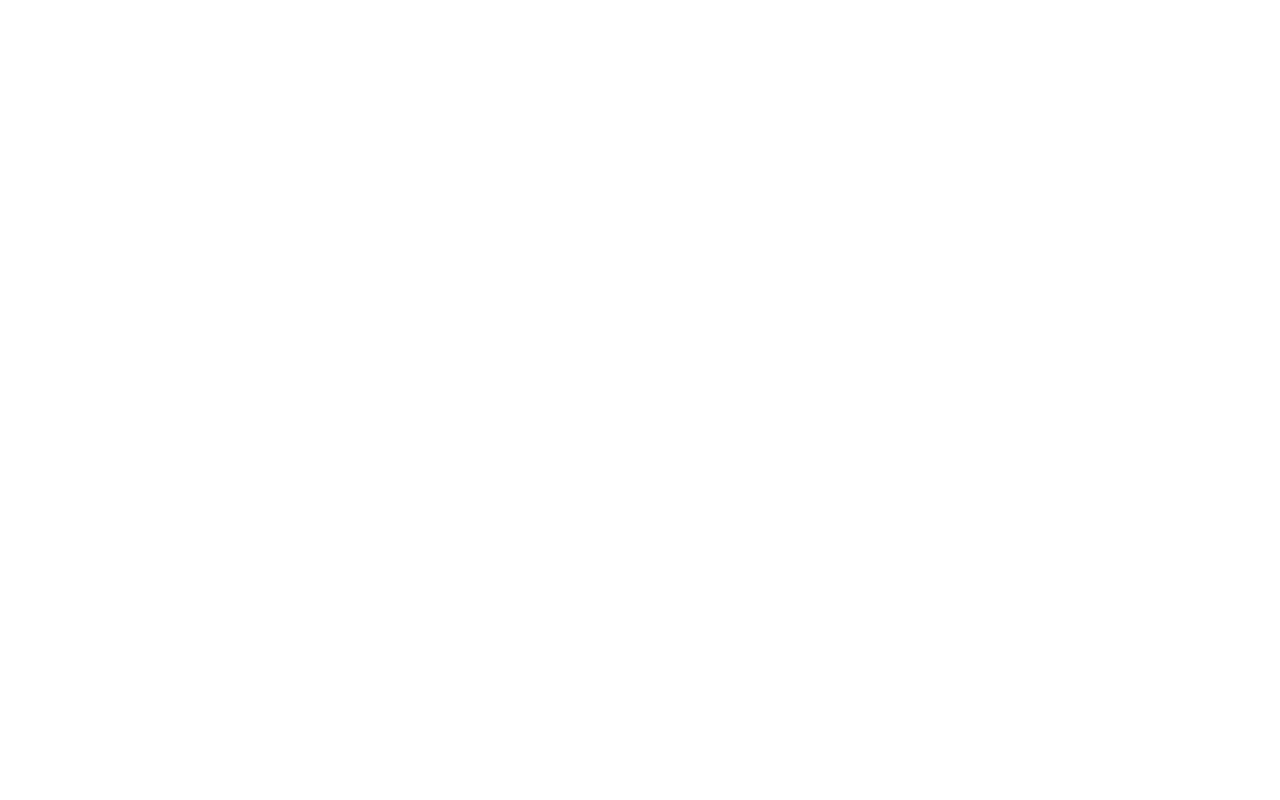
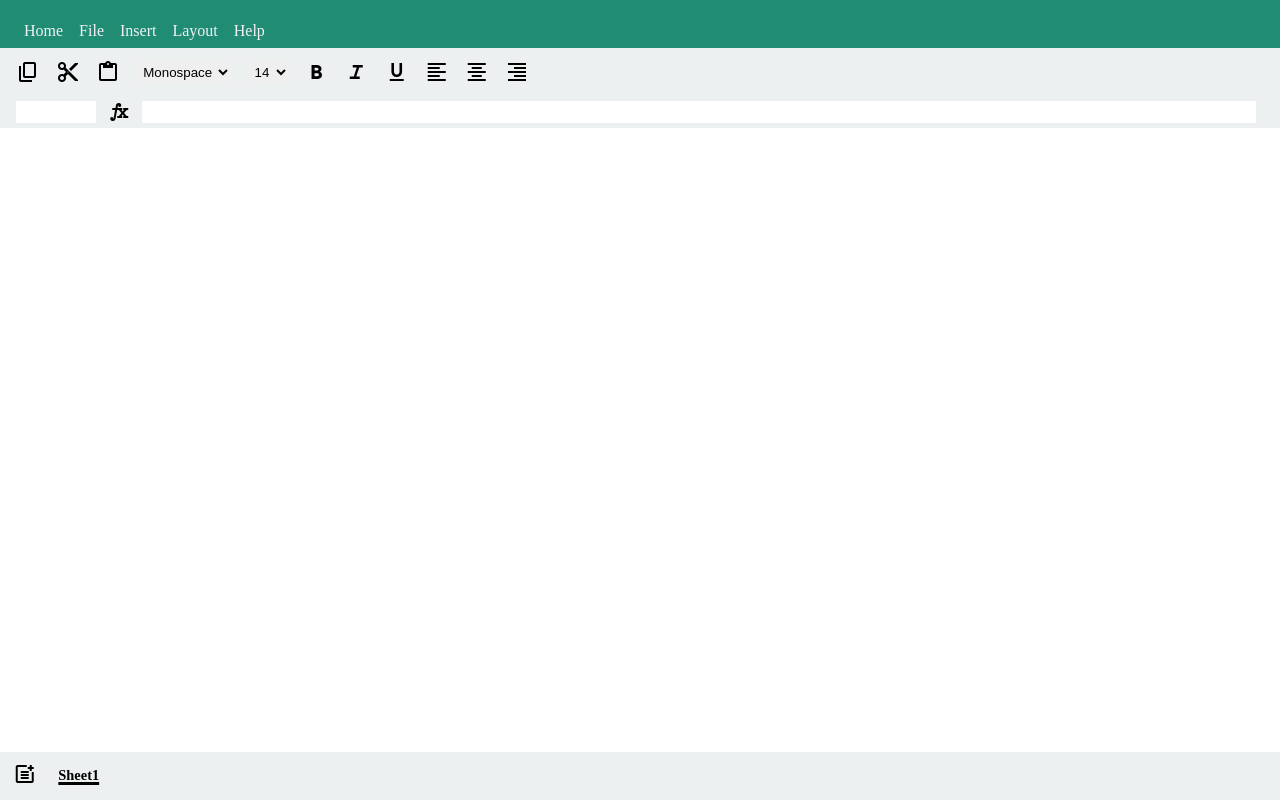
Before and after one commit to twi05/Bharat-Sheet, a plain HTML site: page index.html in a window 1280 px wide. Drawn offline with nearby package versions, Linux system fonts and the light colour scheme.

Commit message:
style: basic styling add

```diff
--- a/index.html
+++ b/index.html
@@ -1,13 +1,71 @@
 <!DOCTYPE html>
 <html lang="en">
-<head>
-    <meta charset="UTF-8">
-    <meta name="viewport" content="width=device-width, initial-scale=1.0">
+  <head>
+    <meta charset="UTF-8" />
+    <meta name="viewport" content="width=device-width, initial-scale=1.0" />
     <title>Google Sheet</title>
-    <link rel="stylesheet" href="style.css">
-</head>
-<body>
+    <link rel="stylesheet" href="style.css" />
+    <link
+      rel="stylesheet"
+      href="https://fonts.googleapis.com/css2?family=Material+Symbols+Outlined:opsz,wght,FILL,GRAD@24,400,0,0"
+    />
+  </head>
+  <body>
+    <div class="page-actions-cont">
+      <div class="page-action">Home</div>
+      <div class="page-action">File</div>
+      <div class="page-action">Insert</div>
+      <div class="page-action">Layout</div>
+      <div class="page-action">Help</div>
+    </div>
+    <div class="cellprop-actions-cont">
+      <span class="material-symbols-outlined"> content_copy </span>
+      <span class="material-symbols-outlined"> cut </span>
+      <span class="material-symbols-outlined"> content_paste </span>
 
-</body>
-    <script src="script.js"></script>
+      <select class="font-family-prop">
+        <option value="monospace">Monospace</option>
+        <option value="cursive">Cursive</option>
+        <option value="sans-serif">Sans-serif</option>
+        <option value="fantasy">Fantasy</option>
+      </select>
+
+      <select class="font-size-prop">
+        <option value="14">14</option>
+        <option value="16">16</option>
+        <option value="18">18</option>
+        <option value="20">20</option>
+      </select>
+
+      <span class="material-symbols-outlined"> format_bold </span>
+      <span class="material-symbols-outlined"> format_italic </span>
+      <span class="material-symbols-outlined"> format_underlined </span>
+      <span class="material-symbols-outlined"> format_align_left </span>
+      <span class="material-symbols-outlined"> format_align_center </span>
+      <span class="material-symbols-outlined"> format_align_right </span>
+    </div>
+    <div class="formula-actions-cont">
+        <input type="text" class="address-bar" readonly></input>
+        <span class="material-symbols-outlined formula-icon">
+            function
+            </span>
+            <input type="text" class="formula-bar" ></input>
+
+
+    </div>
+
+    <div class="grid-cont"></div>
+
+    <div class="sheet-actions-cont">
+      <div class="sheet-add-icon">
+        <span class="material-symbols-outlined"> post_add </span>
+      </div>
+      <div class="sheets-folder-cont">
+        <div class="sheet-folder">
+            Sheet1
+        </div>
+      </div>
+    </div>
+  </body>
+  <script src="script.js"></script>
 </html>
--- a/style.css
+++ b/style.css
@@ -0,0 +1,110 @@
+* {
+  box-sizing: border-box;
+}
+
+body {
+  margin: 0;
+  padding: 0;
+}
+
+/* Page actions container */
+.page-actions-cont {
+  height: 3rem;
+  background-color: #218c74;
+  display: flex;
+  align-items: flex-end;
+  padding-left: 1rem;
+}
+.page-action {
+  margin: 0.5rem;
+  color: #f2f2f6;
+}
+/* CellProperties actions container */
+.cellprop-actions-cont {
+  height: 3rem;
+  background-color: #ecf0f1;
+  display: flex;
+  align-items: center;
+  padding-left: 1rem;
+}
+.cellprop-actions-cont > * {
+  display: inline-block;
+  margin-right: 1rem;
+}
+.cellprop-actions-cont > select {
+  border: none;
+  border-radius: 2px;
+  outline: none;
+}
+
+.font-family-prop {
+  padding: 0.2rem;
+}
+.font-size-prop {
+  padding: 0.2rem;
+}
+
+/* formula actions container */
+.formula-actions-cont {
+  height: 2rem;
+  background-color: #ecf0f1;
+  padding-left: 1rem;
+  display: flex;
+  align-items: center;
+}
+.formula-actions-cont>*{
+  display: inline-block;
+  margin-right: 0.7rem;
+}
+.formula-actions-cont>input {
+  border: none;
+  outline: none;
+  height: 70%;
+}
+.address-bar{
+  width: 5rem;
+}
+.formula-bar{
+  width: calc(100vw - 5rem - 0.7rem - 0.7rem - 4rem );
+}
+
+/* Sheet actions container */
+.sheet-actions-cont {
+  height: 3rem;
+  background-color: #ecf0f1;
+  display: flex;
+  align-items: center;
+  padding-left: 0.5rem;
+  padding-right: 0.5rem;
+  gap: 1rem;
+}
+
+.sheets-folder-add > * {
+  display: inline-block;
+}
+.sheet-add-icon {
+  margin-left: 0.3rem;
+  margin-right: 0.3rem;
+  width: 2vw;
+}
+.sheets-folder-cont {
+  height: 80%;
+
+  width: calc(100vw - 2vw);
+  display: flex;
+  align-items: center;
+  gap: 1rem;
+}
+
+.sheet-folder {
+  text-decoration: underline;
+  font-weight: bold;
+  text-decoration-thickness: 2.5px;
+  font-size: 0.9rem;
+}
+
+/* Grid Container Styling */
+
+.grid-cont {
+  height: calc(100vh - 3rem - 3rem - 2rem - 3rem);
+}
```
